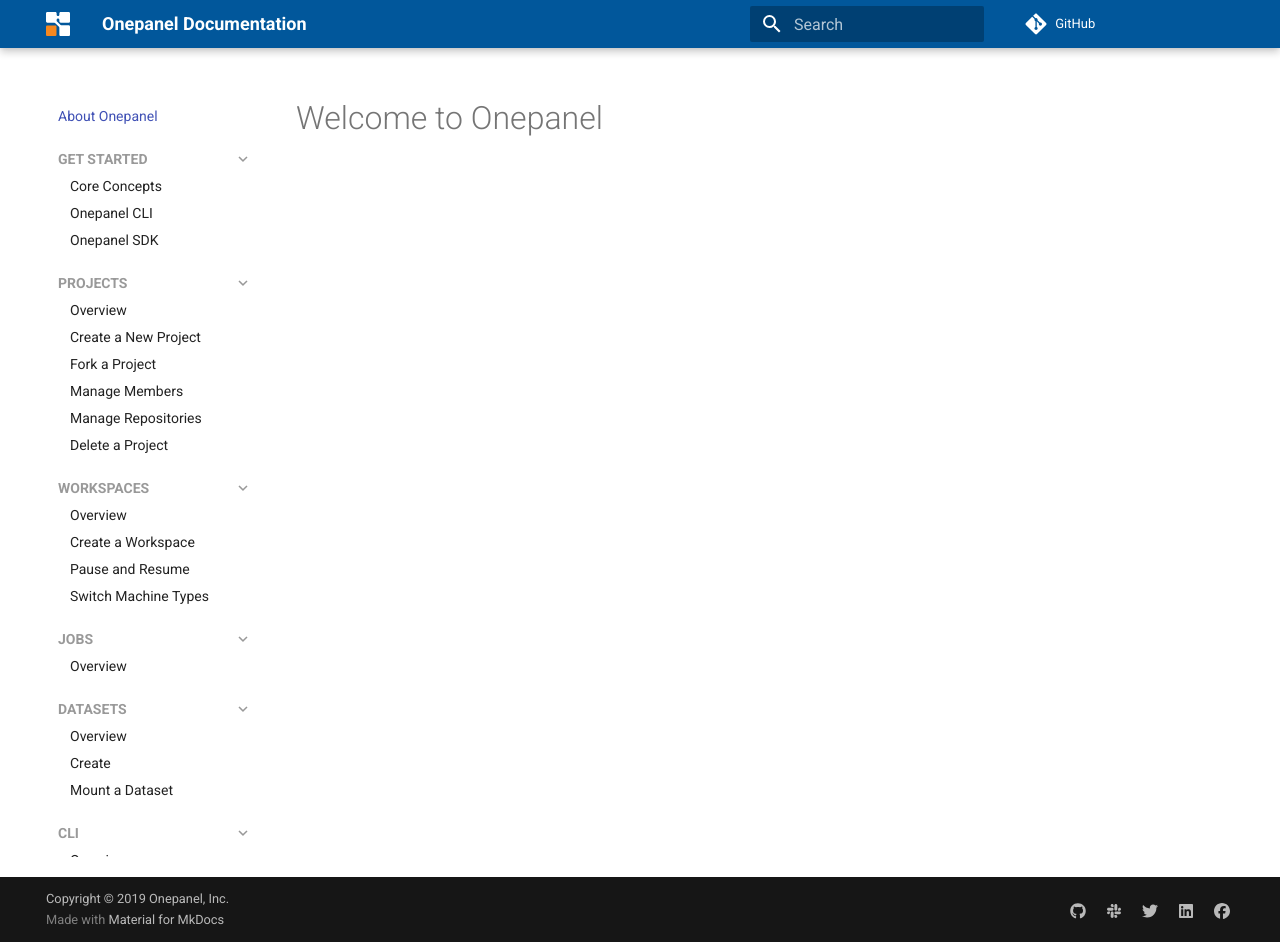
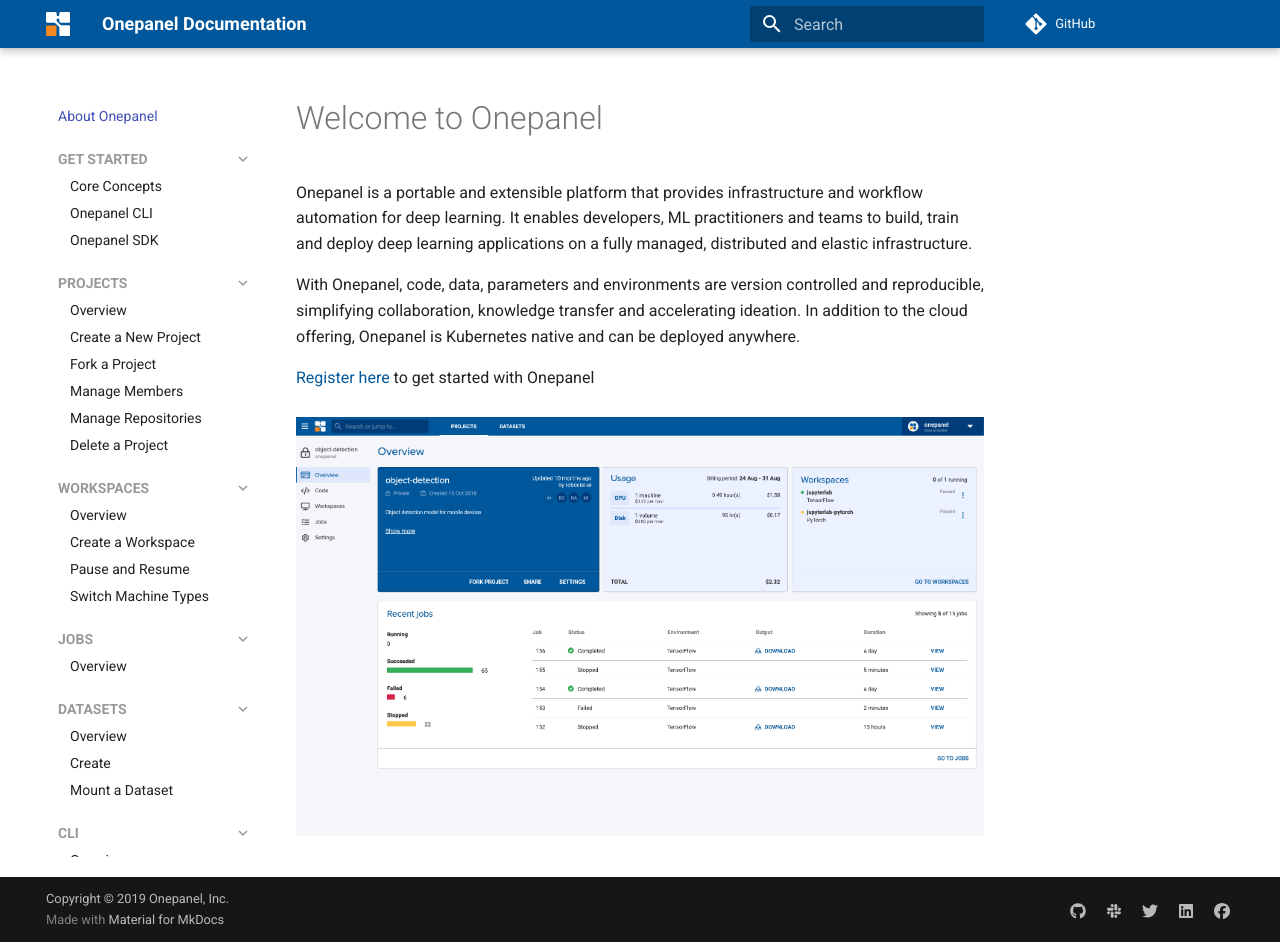
Before and after one commit to onepanelio/docs, an MkDocs documentation site: the page built from docs/index.md, in a window 1280 px wide and 942 px high. Built offline with MkDocs 1.6.1 and Material for MkDocs 9.7.7, drawn with Linux system fonts in a browser that asks for light colours; comment, search, counter and statistics services are not loaded.

Commit message:
about onepanel

```diff
--- a/docs/index.md
+++ b/docs/index.md
@@ -1 +1,9 @@
 # Welcome to Onepanel
+
+Onepanel is a portable and extensible platform that provides infrastructure and workflow automation for deep learning. It enables developers, ML practitioners and teams to build, train and deploy deep learning applications on a fully managed, distributed and elastic infrastructure.
+
+With Onepanel, code, data, parameters and environments are version controlled and reproducible, simplifying collaboration, knowledge transfer and accelerating ideation. In addition to the cloud offering, Onepanel is Kubernetes native and can be deployed anywhere.
+
+[Register here](https://c.onepanel.io/register) to get started with Onepanel
+
+![](assets/img/index-161838.png)
```
Also changed, not shown: docs/assets/img/index-161838.png (added).
